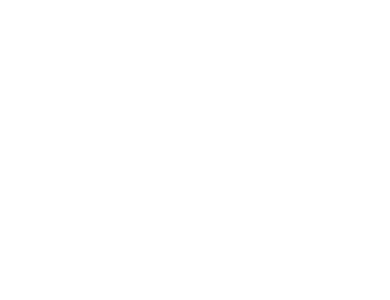
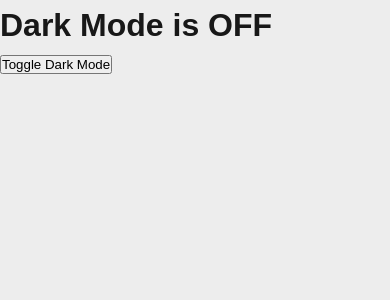
Before and after one commit to gor241/the-witcher-test-task, a Next.js app: page / in a window 390 px wide. Shown: the top 300 px of the page. Built offline with nearby package versions, Linux system fonts and the light colour scheme.

Commit message:
style: добавить глобальные стили и переменные CSS

```diff
--- a/app/globals.css
+++ b/app/globals.css
@@ -1,42 +1,119 @@
+*,
+*::before,
+*::after {
+  box-sizing: border-box;
+  margin: 0;
+  padding: 0;
+}
+
 :root {
-  --background: #fff;
-  --foreground: #171717;
+  /* Шрифт */
+  --font-family: 'Futura PT', sans-serif;
+
+  /* Основные цвета */
+  --color-background: #ededed;
+  --color-foreground: #181818;
+  --primary-color: #FF1E1E;
+  --secondary-color: #EC3F3F1A;
+
+  /* Отступы */
+  --spacing-small: 16px;
+  --spacing-medium: 64px;
+  --spacing-large: 72px;
+
+  /* Ширина селекта и инпутов */
+  --form-width: 486px;
+
+  /* Бордер */
+  --border-value: 1px solid #EC3F3FCC;
+
+  /* Затемнение */
+  --box-shadow-value: 0 2px 24px 0 #FF1E1E80;
+
+  /* Типографика (Desktop 1440px) */
+  --h1-weight: 600;
+  --h1-font-size: 56px;
+  --h1-line-height: 56px;
+  --h2-weight: 600;
+  --h2-font-size: 40px;
+  --h2-line-height: 48px;
+  --h3-weight: 600;
+  --h3-font-size: 32px;
+  --h3-line-height: 40px;
+  --h4b-weight: 600;
+  --h4b-font-size: 24px;
+  --h4b-line-height: 32px;
+  --h4-weight: 400;
+  --h4-font-size: 24px;
+  --h4-line-height: 32px;
+
+  /* Параграфы */
+  --p-weight: 400;
+  --p-font-size: 16px;
+  --p-line-height: 20px;
+  --p-bold-weight: 600;
+  --p-bold-font-size: 16px;
+  --p-bold-line-height: 24px;
+
+  /* Ссылка */
+  --link-weight: 400;
+  --link-font-size: 14px;
+  --link-line-height: 20px;
+  --link-text-decoration: underline solid #FFF;
+}
+
+/* Tablet (макс. 768px) */
+@media (max-width: 768px) {
+  :root {
+    --form-width: 320px;
+    --h1-font-size: 40px;
+    --h1-line-height: 40px;
+    --h2-font-size: 32px;
+    --h2-line-height: 40px;
+    --h3-font-size: 24px;
+    --h3-line-height: 32px;
+    --h4b-font-size: 20px;
+    --h4b-line-height: 28px;
+    --h4-font-size: 20px;
+    --h4-line-height: 28px;
+  }
+}
+
+/* Mobile (макс. 360px) */
+@media (max-width: 360px) {
+  :root {
+    --h1-font-size: 32px;
+    --h1-line-height: 38px;
+    --h2-font-size: 28px;
+    --h2-line-height: 36px;
+    --h3-font-size: 24px;
+    --h3-line-height: 32px;
+    --h4b-font-size: 16px;
+    --h4b-line-height: 24px;
+    --h4-font-size: 16px;
+    --h4-line-height: 24px;
+  }
 }
 
 @media (prefers-color-scheme: dark) {
   :root {
-    --background: #0a0a0a;
-    --foreground: #ededed;
+    --color-background: #0a0a0a;
+    --color-foreground: #ededed;
   }
 }
 
 html,
 body {
-  max-width: 100vw;
+  width: 100%;
+  height: 100%;
+  font-family: var(--font-family);
+  background: var(--color-background);
+  color: var(--color-foreground);
+  line-height: 1.6;
   overflow-x: hidden;
-}
-
-body {
-  color: var(--foreground);
-  background: var(--background);
-  font-family: var(--font-futura-pt), sans-serif;
-  -webkit-font-smoothing: antialiased;
-  -moz-osx-font-smoothing: grayscale;
-}
-
-* {
-  box-sizing: border-box;
-  padding: 0;
-  margin: 0;
 }
 
 a {
   color: inherit;
   text-decoration: none;
 }
-
-@media (prefers-color-scheme: dark) {
-  html {
-    color-scheme: dark;
-  }
-}
--- a/app/page.tsx
+++ b/app/page.tsx
@@ -1,8 +1,19 @@
+'use client';
+
+import { useSelector, useDispatch } from 'react-redux';
+import { RootState } from '@/shared/store/store';
+import { toggleDarkMode } from '@/features/ui/uiSlice';
+
 export default function Home() {
+  const darkMode = useSelector((state: RootState) => state.ui.darkMode);
+  const dispatch = useDispatch();
 
   return (
     <main>
-
+      <h1>Dark Mode is {darkMode ? 'ON' : 'OFF'}</h1>
+      <button onClick={() => dispatch(toggleDarkMode())}>
+        Toggle Dark Mode
+      </button>
     </main>
   );
 }
--- a/features/ui/uiSlice.ts
+++ b/features/ui/uiSlice.ts
@@ -1,6 +1,7 @@
 import { createSlice, PayloadAction } from '@reduxjs/toolkit';
 
 interface UIState {
+  darkMode: boolean;
 }
 
 const initialState: UIState = {
@@ -11,8 +12,14 @@
   name: 'ui',
   initialState,
   reducers: {
+    toggleDarkMode: (state) => {
+      state.darkMode = !state.darkMode;
+    },
+    setDarkMode: (state, action: PayloadAction<boolean>) => {
+      state.darkMode = action.payload;
+    },
   },
 });
 
-export const {  } = uiSlice.actions;
+export const { toggleDarkMode, setDarkMode } = uiSlice.actions;
 export default uiSlice.reducer;
```
